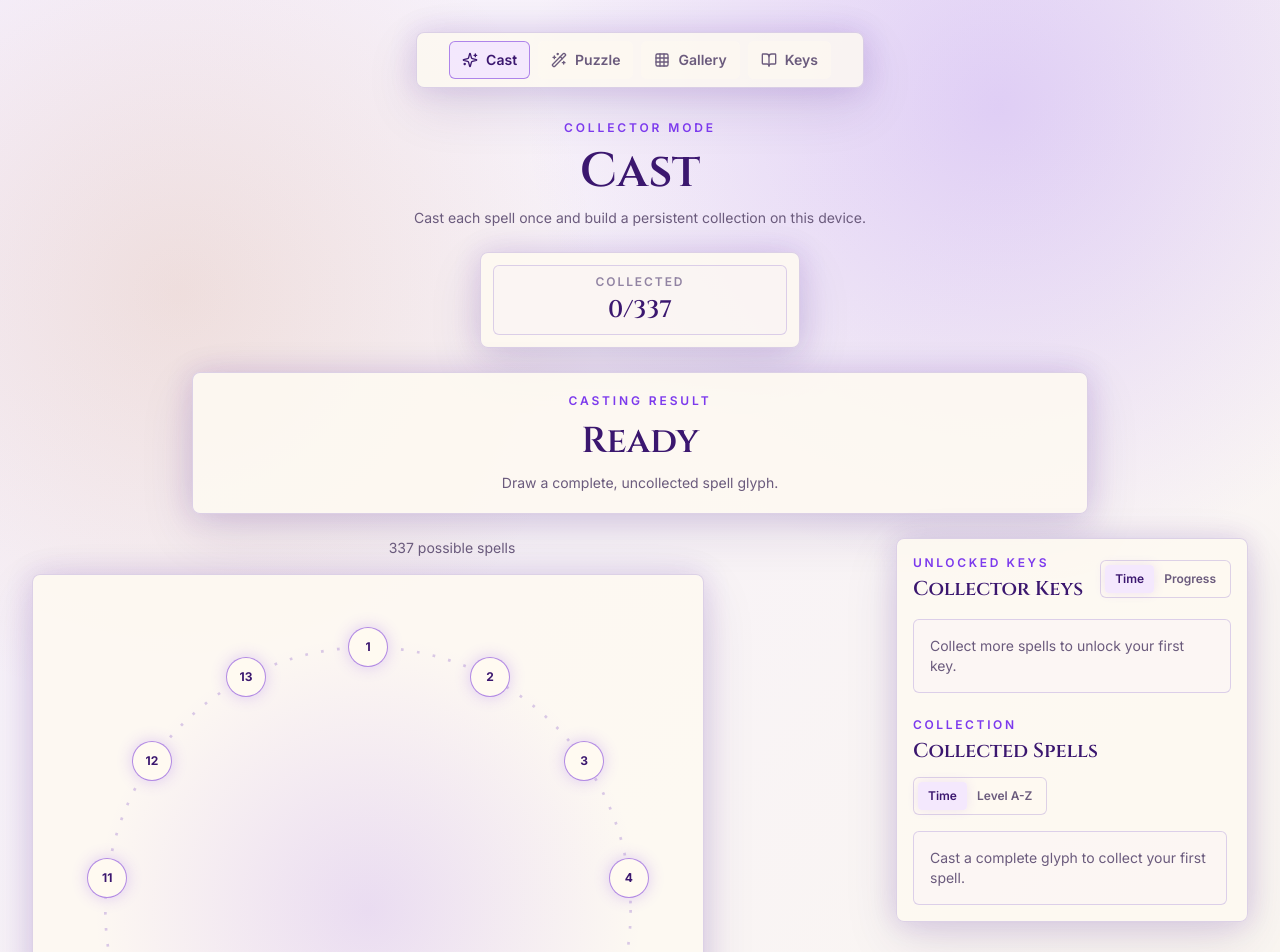
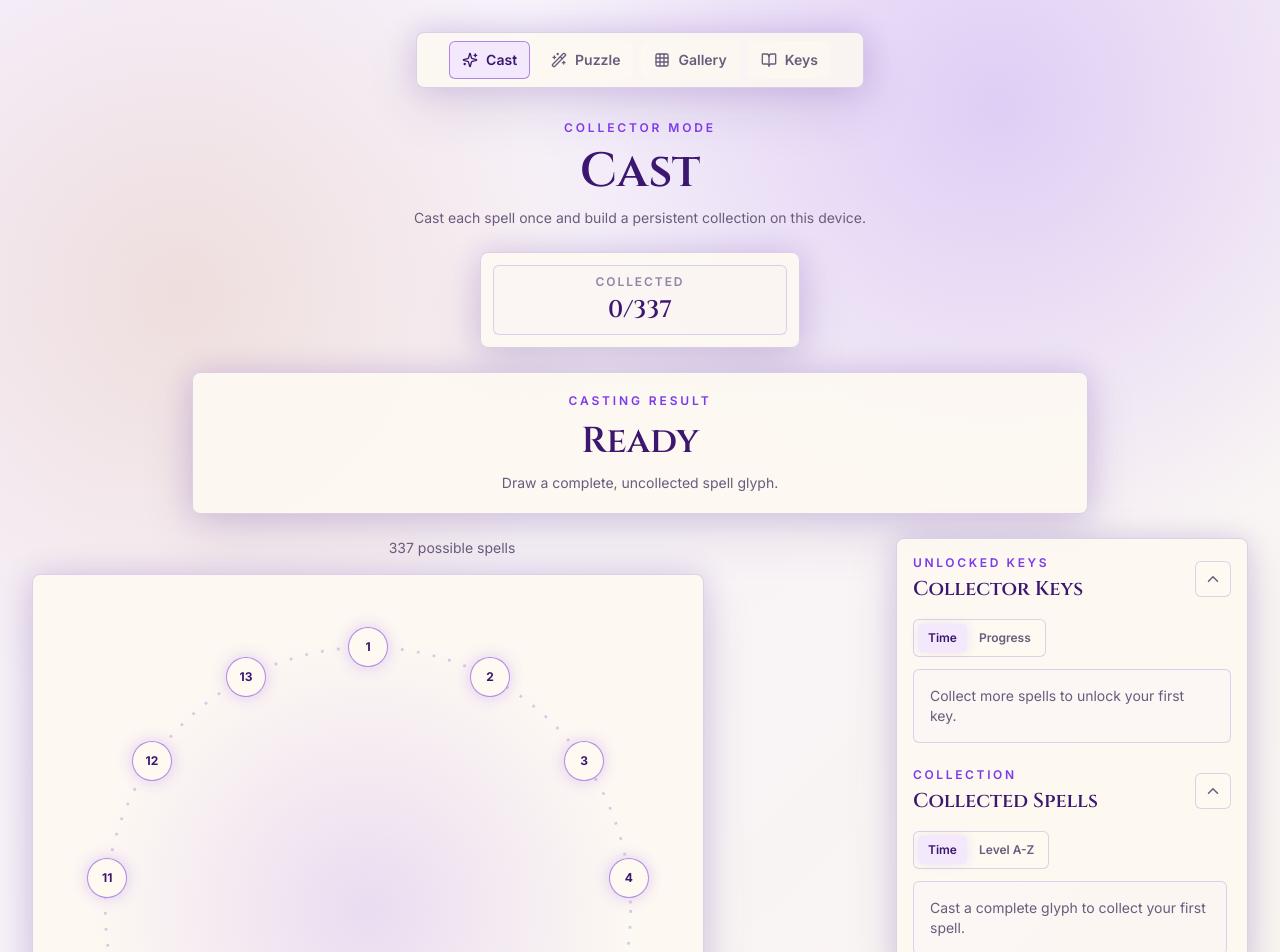
Before and after one commit to MichaelEdwardBlack/vlads-spell-compendium, a React (Vite) app: page / in a window 1280 px wide. Shown: the top 952 px of the page. Built offline with nearby package versions, Linux system fonts and the light colour scheme.

Commit message:
collapsable collections

```diff
--- a/src/App.tsx
+++ b/src/App.tsx
@@ -1,4 +1,4 @@
-import { useEffect, useMemo, useRef, useState } from "react";
+import { useEffect, useId, useMemo, useRef, useState } from "react";
 import type { CSSProperties, MouseEvent } from "react";
 import { Award, BookOpen, ChevronDown, Grid3X3, Pause, Play, RotateCcw, Sparkles, Wand2 } from "lucide-react";
 import { GlyphBoard } from "./components/GlyphBoard";
@@ -709,6 +709,7 @@ function DiscoveredKeysPanel({
   emptyText = "Solve a spell to claim your first key.",
   sortMode,
   onSortModeChange,
+  isCollapsible = false,
 }: {
   keys: readonly DiscoveredKeyEntry[];
   canApply: boolean;
@@ -720,7 +721,10 @@ function DiscoveredKeysPanel({
   emptyText?: string;
   sortMode?: CollectorKeySortMode;
   onSortModeChange?: (mode: CollectorKeySortMode) => void;
+  isCollapsible?: boolean;
 }) {
+  const contentId = useId();
+  const [isExpanded, setIsExpanded] = useState(true);
   const visibleKeys = useMemo(() => {
     if (!sortMode) {
       return keys;
@@ -758,13 +762,32 @@ function DiscoveredKeysPanel({
 
   return (
     <section>
-      <div className="flex flex-wrap items-center justify-between gap-3">
-        <div>
+      <div className="flex flex-wrap items-center justify-between gap-x-3 gap-y-2">
+        <div className="min-w-0 flex-1">
           <p className="text-xs font-semibold uppercase tracking-[0.22em] text-[var(--text-rune)]">{eyebrow}</p>
           <h2 className="mt-1 font-display text-xl font-semibold text-[var(--text-title)]">{title}</h2>
         </div>
+        {isCollapsible ? (
+          <button
+            type="button"
+            onClick={() => setIsExpanded((currentValue) => !currentValue)}
+            aria-expanded={isExpanded}
+            aria-controls={contentId}
+            className="arcane-icon-button shrink-0 rounded-md border p-2 transition focus-visible:outline focus-visible:outline-2 focus-visible:outline-offset-2"
+          >
+            <ChevronDown
+              aria-hidden="true"
+              className={["transition", isExpanded ? "rotate-180" : ""].join(" ")}
+              size={18}
+            />
+            <span className="sr-only">{isExpanded ? `Collapse ${title}` : `Expand ${title}`}</span>
+          </button>
+        ) : null}
+      </div>
+
+      <div id={contentId} className={["mt-4 grid gap-3", isCollapsible && !isExpanded ? "hidden" : ""].join(" ")}>
         {sortMode && onSortModeChange ? (
-          <div className="cast-history-sort rounded-md border p-1" aria-label="Sort collector keys">
+          <div className="cast-history-sort justify-self-start rounded-md border p-1" aria-label="Sort collector keys">
             {[
               { id: "time" as const, label: "Time" },
               { id: "percent" as const, label: "Progress" },
@@ -783,9 +806,6 @@ function DiscoveredKeysPanel({
             ))}
           </div>
         ) : null}
-      </div>
-
-      <div className="mt-4 grid gap-3">
         {visibleKeys.length > 0 ? (
           visibleKeys.map((entry) => {
             const isApplied = isAppliedKey(entry);
@@ -887,6 +907,7 @@ function CastHistoryPanel({
   emptyText = "Cast a complete glyph and it will appear here.",
   sortMode,
   onSortModeChange,
+  isCollapsible = false,
 }: {
   history: readonly CastHistoryEntry[];
   eyebrow?: string;
@@ -894,7 +915,10 @@ function CastHistoryPanel({
   emptyText?: string;
   sortMode?: CastHistorySortMode;
   onSortModeChange?: (mode: CastHistorySortMode) => void;
+  isCollapsible?: boolean;
 }) {
+  const contentId = useId();
+  const [isExpanded, setIsExpanded] = useState(true);
   const visibleHistory = useMemo(() => {
     if (sortMode !== "level") {
       return history;
@@ -911,13 +935,38 @@ function CastHistoryPanel({
 
   return (
     <section>
-      <div className="flex flex-wrap items-center justify-between gap-3">
-        <div>
+      <div className="flex flex-wrap items-center justify-between gap-x-3 gap-y-2">
+        <div className="min-w-0 flex-1">
           <p className="text-xs font-semibold uppercase tracking-[0.22em] text-[var(--text-rune)]">{eyebrow}</p>
           <h2 className="mt-1 font-display text-xl font-semibold text-[var(--text-title)]">{title}</h2>
         </div>
+        {isCollapsible ? (
+          <button
+            type="button"
+            onClick={() => setIsExpanded((currentValue) => !currentValue)}
+            aria-expanded={isExpanded}
+            aria-controls={contentId}
+            className="arcane-icon-button shrink-0 rounded-md border p-2 transition focus-visible:outline focus-visible:outline-2 focus-visible:outline-offset-2"
+          >
+            <ChevronDown
+              aria-hidden="true"
+              className={["transition", isExpanded ? "rotate-180" : ""].join(" ")}
+              size={18}
+            />
+            <span className="sr-only">{isExpanded ? `Collapse ${title}` : `Expand ${title}`}</span>
+          </button>
+        ) : null}
+      </div>
+
+      <div
+        id={contentId}
+        className={[
+          "mt-4 grid max-h-none gap-3 lg:max-h-[calc(100vh-12rem)] lg:overflow-y-auto lg:pr-1",
+          isCollapsible && !isExpanded ? "hidden" : "",
+        ].join(" ")}
+      >
         {sortMode && onSortModeChange ? (
-          <div className="cast-history-sort rounded-md border p-1" aria-label="Sort collected spells">
+          <div className="cast-history-sort justify-self-start rounded-md border p-1" aria-label="Sort collected spells">
             {[
               { id: "time" as const, label: "Time" },
               { id: "level" as const, label: "Level A-Z" },
@@ -936,9 +985,6 @@ function CastHistoryPanel({
             ))}
           </div>
         ) : null}
-      </div>
-
-      <div className="mt-4 grid max-h-none gap-3 lg:max-h-[calc(100vh-12rem)] lg:overflow-y-auto lg:pr-1">
         {visibleHistory.length > 0 ? (
           visibleHistory.map((entry, index) => (
             <details key={entry.id} className="cast-history-card group rounded-md border" open={index === 0}>
@@ -1880,6 +1926,7 @@ function CastPage() {
             emptyText="Collect more spells to unlock your first key."
             sortMode={collectorKeySortMode}
             onSortModeChange={setCollectorKeySortMode}
+            isCollapsible
           />
           <CastHistoryPanel
             history={castHistory}
@@ -1888,6 +1935,7 @@ function CastPage() {
             emptyText="Cast a complete glyph to collect your first spell."
             sortMode={castHistorySortMode}
             onSortModeChange={setCastHistorySortMode}
+            isCollapsible
           />
         </aside>
       </div>
--- a/src/styles.css
+++ b/src/styles.css
@@ -548,6 +548,9 @@ button {
 }
 
 .cast-history-sort {
+  display: inline-flex;
+  align-items: center;
+  gap: 0.125rem;
   background: color-mix(in srgb, var(--bg-node) 54%, transparent);
   border-color: var(--border-soft);
 }
```
